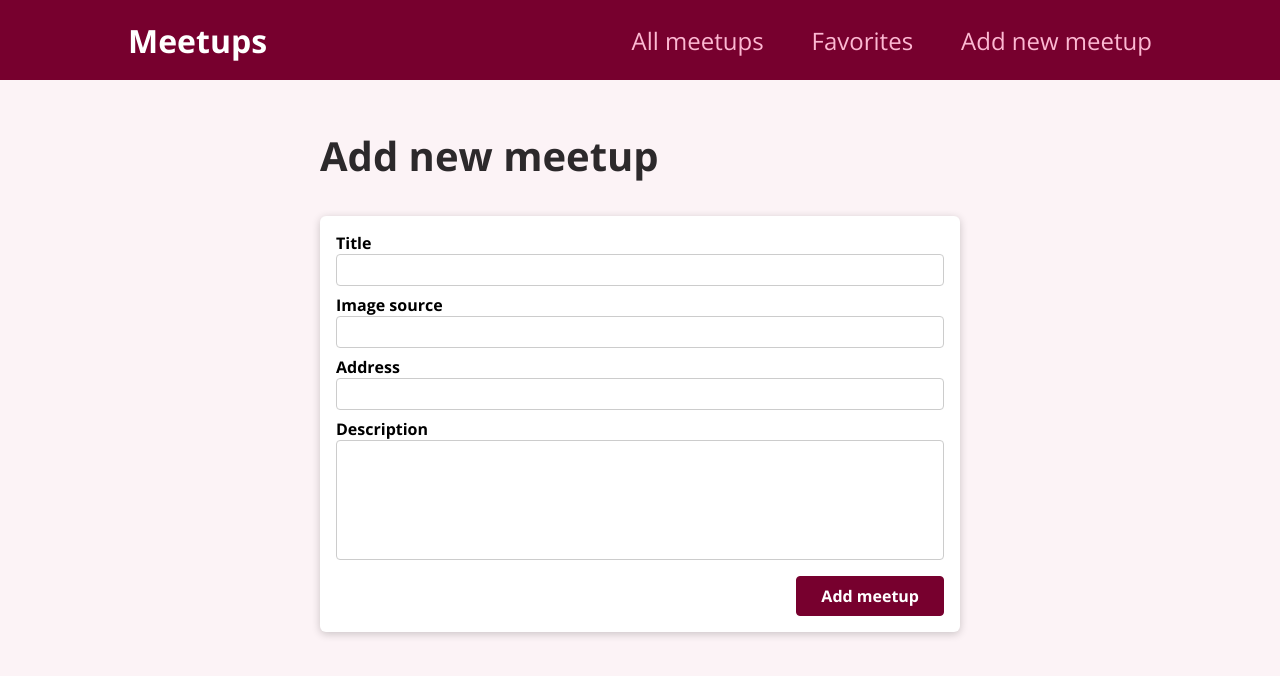
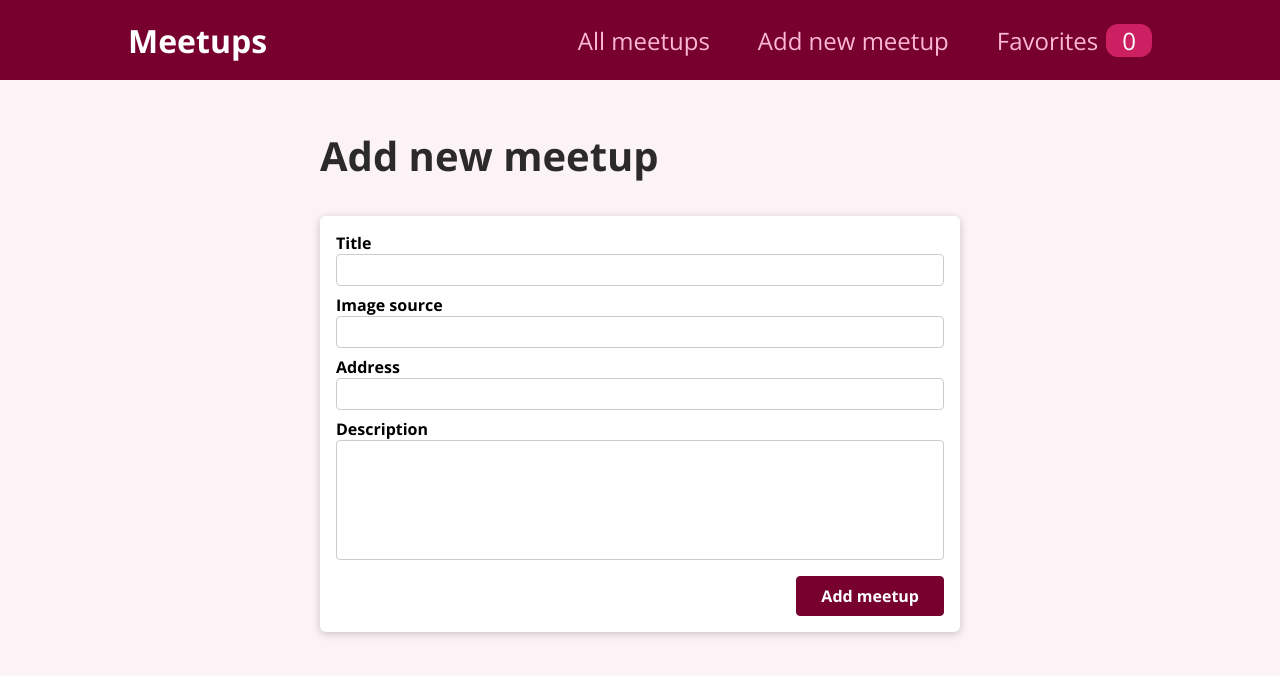
Before and after one commit to pmasharov/of-course--react-refresh, a React (Create React App) app: page /new-meetup in a window 1280 px wide. Shown: the top 676 px of the page. Built offline with nearby package versions, Linux system fonts and the light colour scheme.

Commit message:
navigation styles moved to separate module; add favorites list to favorites page;

```diff
--- a/src/components/Layout/styles.module.scss
+++ b/src/components/Layout/styles.module.scss
@@ -14,38 +14,6 @@
   font-weight: bold;
 }
 
-.header ul {
-  list-style: none;
-  margin: 0;
-  padding: 0;
-  display: flex;
-  align-items: baseline;
-}
-
-.header li {
-  margin-left: 3rem;
-}
-
-.header a {
-  text-decoration: none;
-  font-size: 1.5rem;
-  color: #fcb8d2;
-}
-
-.header a:hover,
-.header a:active,
-.header a.active {
-  color: white;
-}
-
-.badge {
-  background-color: #cc2062;
-  color: white;
-  border-radius: 12px;
-  padding: 0 1rem;
-  margin-left: 0.5rem;
-}
-
 .main {
   margin: 3rem auto;
   width: 90%;
--- a/src/components/Navigation/index.js
+++ b/src/components/Navigation/index.js
@@ -1,17 +1,28 @@
+import { useContext } from "react";
 import { Link } from "react-router-dom";
+import { FavoritesContext } from "store/favorites";
+import styles from "./styles.module.scss";
 
 const Navigation = () => {
+	const favoritesCtx = useContext(FavoritesContext);
+
 	return (
-		<nav>
+		<nav className={styles.navigation}>
 			<ul>
 				<li>
 					<Link to={"/"}>All meetups</Link>
 				</li>
 				<li>
-					<Link to={"/favorites"}>Favorites</Link>
+					<Link to={"new-meetup"}>Add new meetup</Link>
 				</li>
 				<li>
-					<Link to={"new-meetup"}>Add new meetup</Link>
+					<Link
+						to={"favorites"}
+						className={styles.withBadge}
+						data-count={favoritesCtx.totalFavorites}
+					>
+						Favorites
+					</Link>
 				</li>
 			</ul>
 		</nav>
--- /dev/null
+++ b/src/components/Navigation/styles.module.scss
@@ -0,0 +1,34 @@
+.navigation ul {
+  list-style: none;
+  margin: 0;
+  padding: 0;
+  display: flex;
+  align-items: baseline;
+}
+
+.navigation li {
+  margin-left: 3rem;
+}
+
+.navigation a {
+  text-decoration: none;
+  font-size: 1.5rem;
+  color: #fcb8d2;
+
+  &.withBadge {
+    &:after {
+      content: attr(data-count);
+      background-color: #cc2062;
+      color: white;
+      border-radius: 12px;
+      padding: 0 1rem;
+      margin-left: 0.5rem;
+    }
+  }
+}
+
+.navigation a:hover,
+.navigation a:active,
+.navigation a.active {
+  color: white;
+}
--- a/src/pages/Favorites.js
+++ b/src/pages/Favorites.js
@@ -1,5 +1,23 @@
+import { MeetupList } from "components";
+import { useContext } from "react";
+import { FavoritesContext } from "store/favorites";
+
 const FavoritesPage = () => {
-	return <div>Favorites page</div>;
+	const favoritesCtx = useContext(FavoritesContext);
+
+	const content =
+		favoritesCtx.totalFavorites === 0 ? (
+			<p>You got no favorite meetups yet</p>
+		) : (
+			<MeetupList meetups={favoritesCtx.favorites} />
+		);
+
+	return (
+		<section>
+			<h1>Favorites</h1>
+			{content}
+		</section>
+	);
 };
 
 export { FavoritesPage };
```
